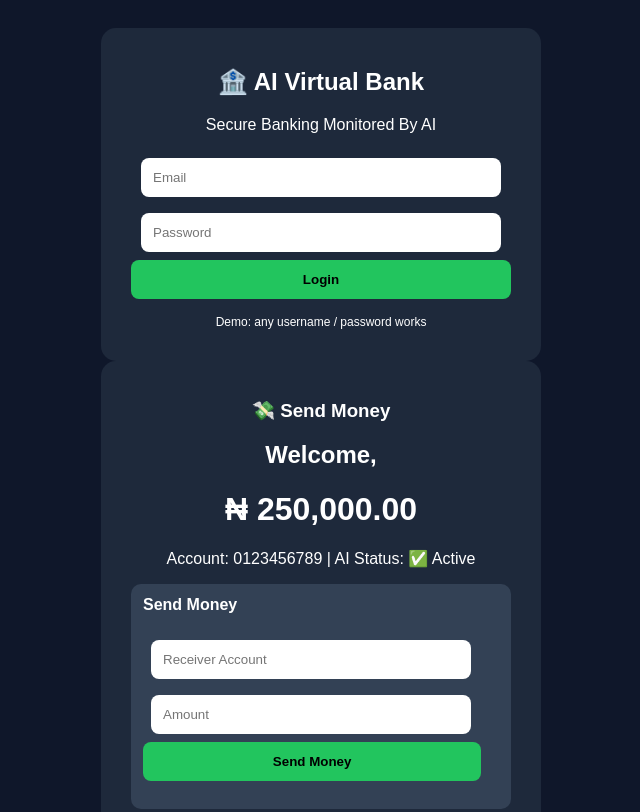
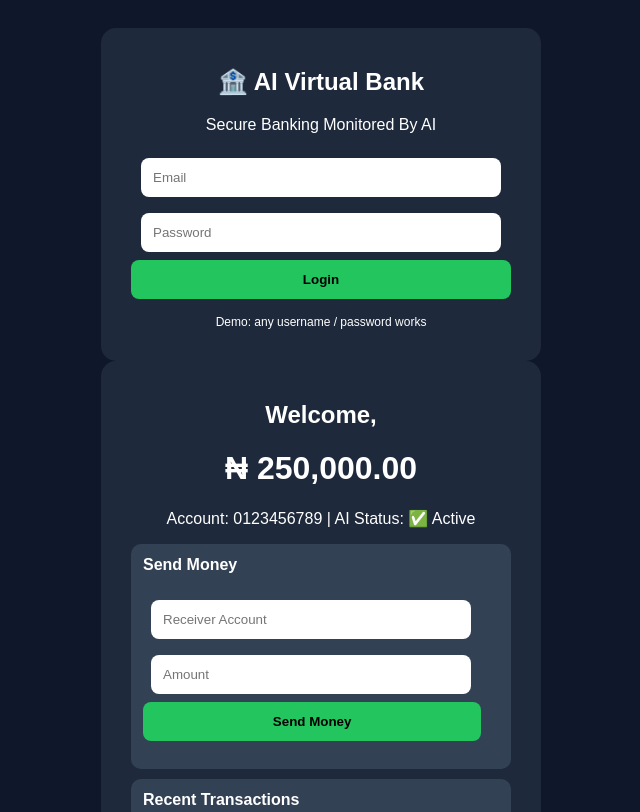
Before and after one commit to Isidore-design/Ai-virtual-banking, a plain HTML site: page index.html in a window 1280 px wide. Shown: the top 812 px of the page, without its empty margins (319-959 px from the left). Drawn offline with nearby package versions, Linux system fonts and the light colour scheme.

Commit message:
Update index.html

```diff
--- a/index.html
+++ b/index.html
@@ -24,8 +24,7 @@ button{width:95%;padding:12px;background:#22c55e;border:none;border-radius:8px;f
 <p style="font-size:12px">Demo: any username / password works</p>
 </div>
 
-<div class="card">
-<h3>💸 Send Money</h3>
+<div class="card"> <Style="display:none">
 <h2>Welcome, <span id="name"></span></h2>
 <h1>₦ 250,000.00</h1>
 <p>Account: 0123456789 | AI Status: ✅ Active</p>
```
